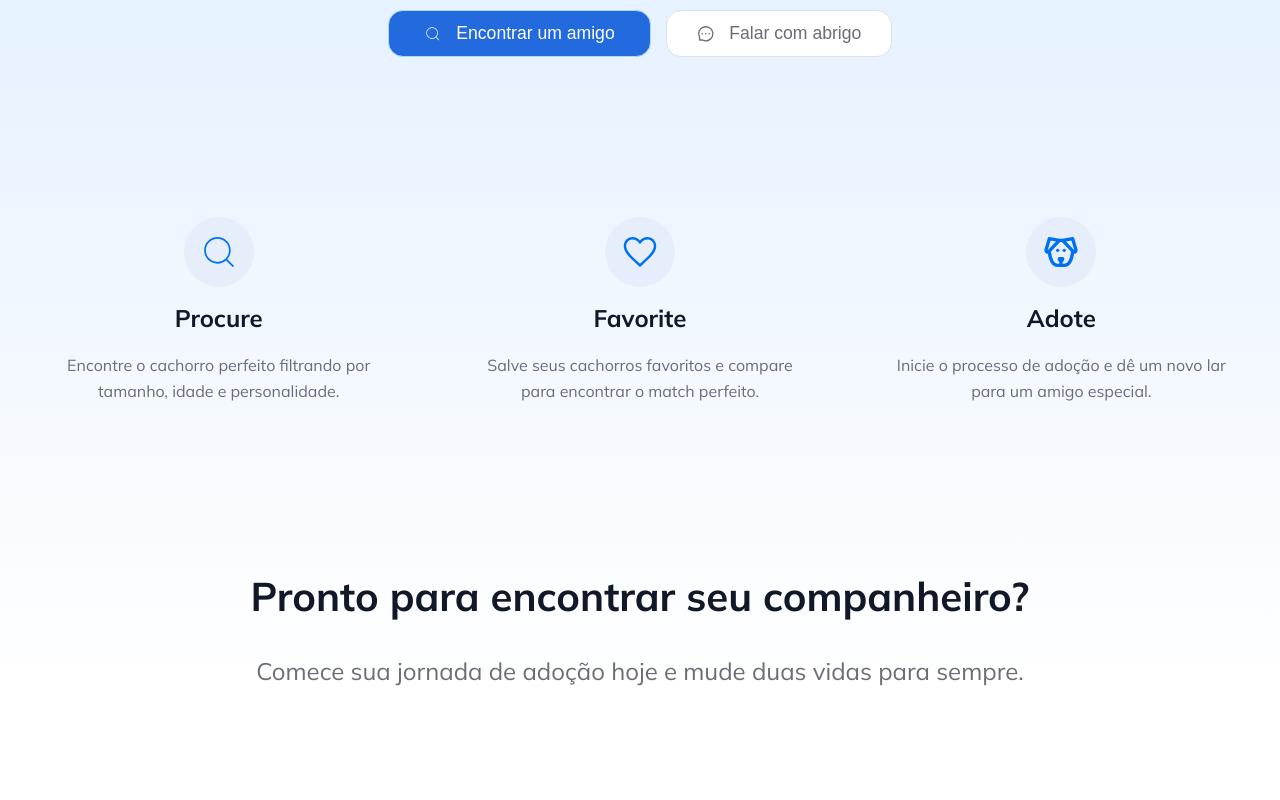
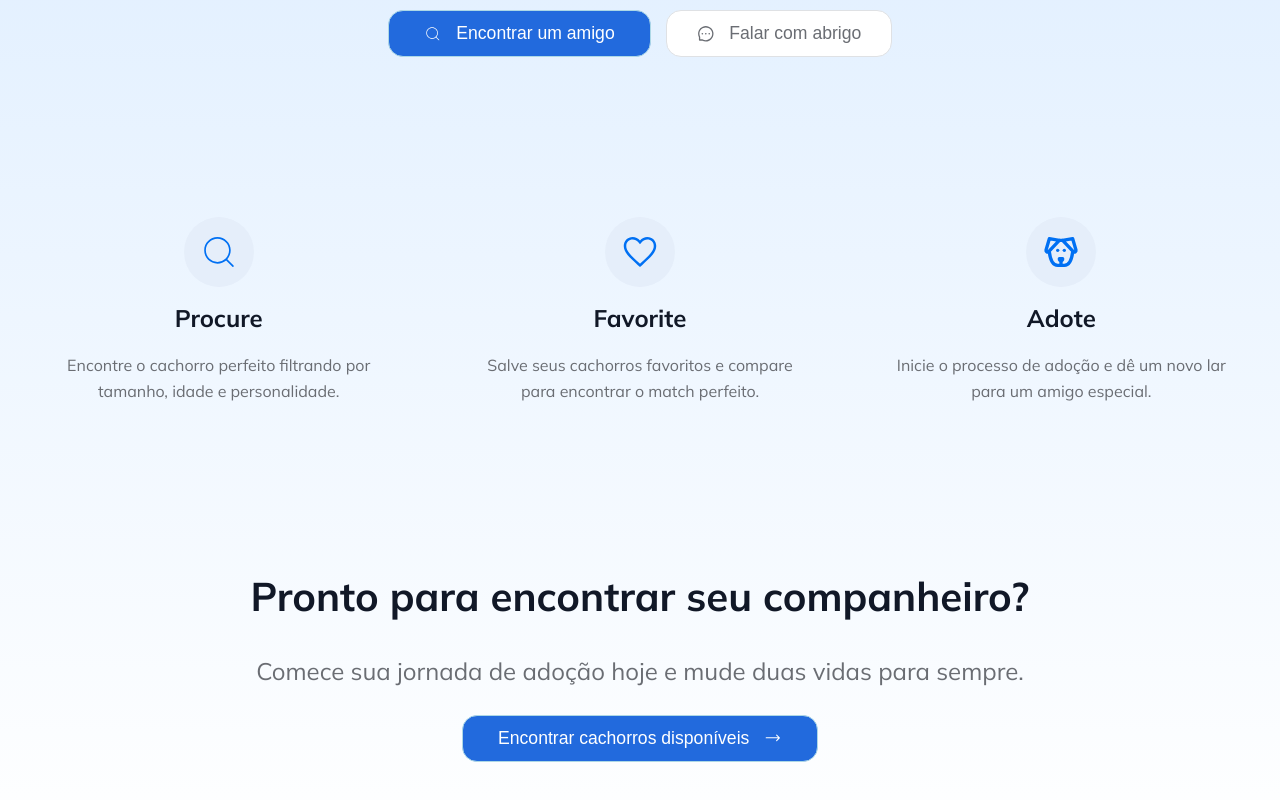
Before and after one commit to GGhiaroni/petmatch, a React (Vite) app: page / in a window 1280 px wide. Shown: the part 348-1148 px from the top of the page. Before the commit the page ends 1039 px from the top, so only its background shows below. Built offline with nearby package versions, Linux system fonts and the light colour scheme.

Commit message:
finalizando a pagina principal

```diff
--- a/src/componentes/Botao/index.jsx
+++ b/src/componentes/Botao/index.jsx
@@ -10,10 +10,14 @@ const BotaoEstilizado = styled.button`
   align-items: center;
   gap: 15px;
   border: 1px solid #add8e6;
+
+  :hover {
+    background-color: var(--corHoverIconesBotoes);
+  }
 `;
 
-const Botao = ({ children }) => {
-  return <BotaoEstilizado>{children}</BotaoEstilizado>;
+const Botao = ({ children, className }) => {
+  return <BotaoEstilizado className={className}>{children}</BotaoEstilizado>;
 };
 
 export default Botao;
--- a/src/componentes/TextoInferior/index.jsx
+++ b/src/componentes/TextoInferior/index.jsx
@@ -1,9 +1,12 @@
+import { HiArrowLongRight } from "react-icons/hi2";
 import styled from "styled-components";
+import Botao from "../Botao";
 
 const TextoInferiorContainer = styled.div`
   display: flex;
   flex-direction: column;
   margin-top: 7rem;
+  margin-bottom: 6rem;
   gap: 1.5rem;
   align-items: center;
 `;
@@ -25,6 +28,9 @@ const TextoInferior = () => {
       <TextoDescricao>
         Comece sua jornada de adoção hoje e mude duas vidas para sempre.
       </TextoDescricao>
+      <Botao>
+        Encontrar cachorros disponíveis <HiArrowLongRight />
+      </Botao>
     </TextoInferiorContainer>
   );
 };
```
